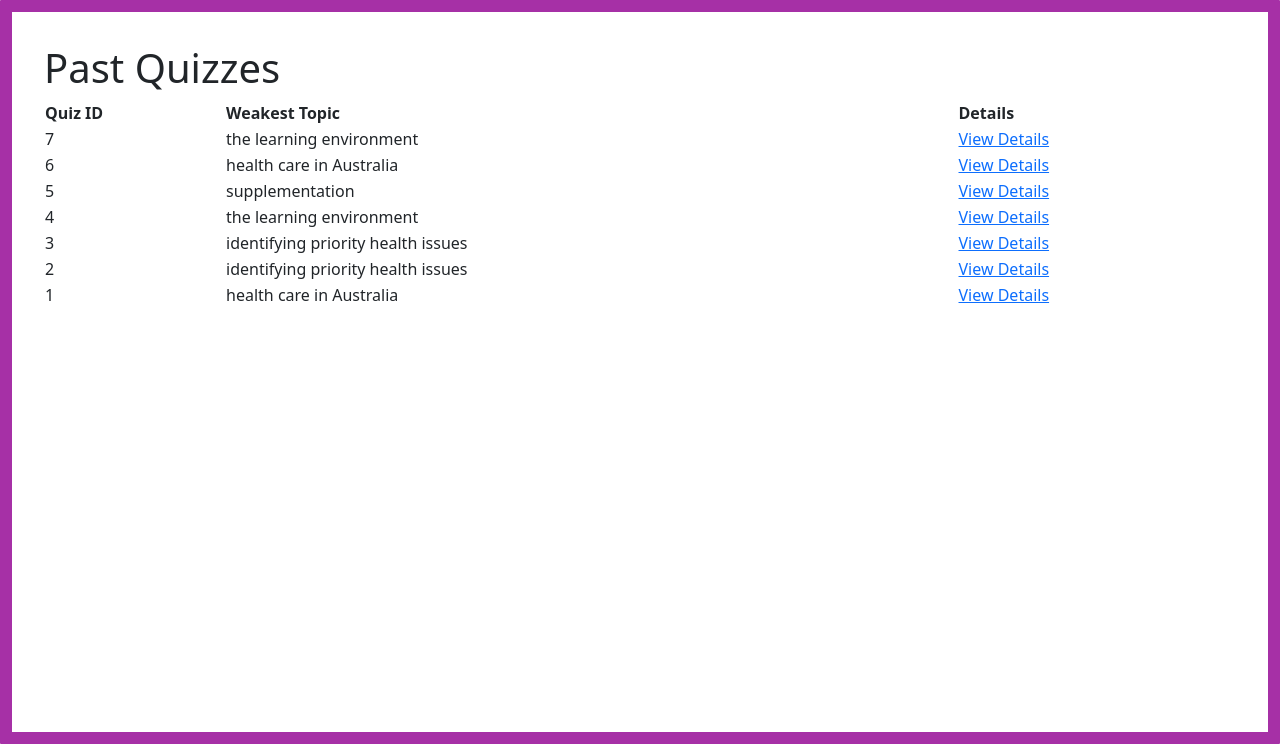
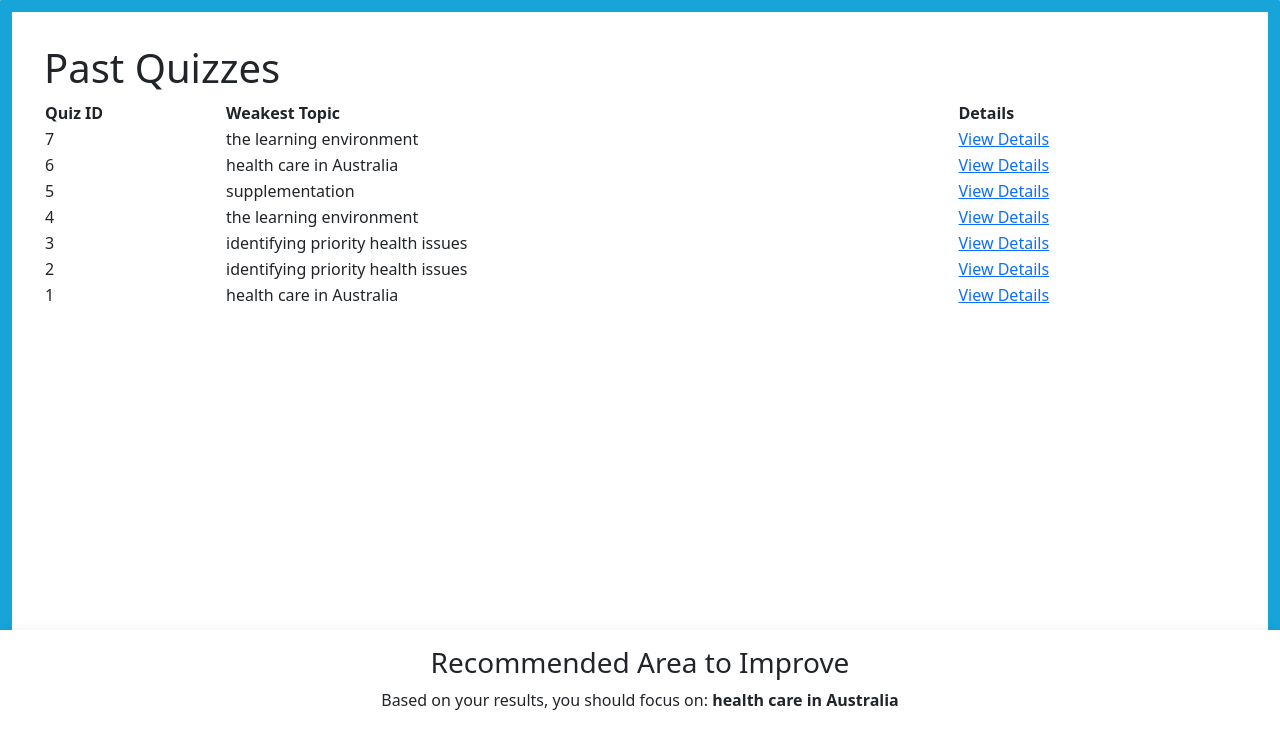
Before and after one commit to phoenixmolloy/Software-Engineering-Project-Part-1, a Flask app: page /past_results.html in a window 1280 px wide. Shown: the part 56-800 px from the top of the page. Run offline with Flask 3, Linux system fonts and the light colour scheme; data comes from the database, SQL or seed files in the repository; both versions use the stored data as it was after the commit; some libraries are stand-ins or nearby versions.

Commit message:
Added a recommended area to improve on based on past results and fixed up some formatting in style.css

```diff
--- a/main.py
+++ b/main.py
@@ -8,10 +8,9 @@ import requests
 from flask_wtf import CSRFProtect
 from flask_csp.csp import csp_header
 import logging
-
 import userManagement as dbHandler
 
-
+# Set up logging for CSP violations
 app_log = logging.getLogger(__name__)
 logging.basicConfig(
     filename="security_log.log",
@@ -82,7 +81,6 @@ def form():
 def csp_report():
     app.logger.critical(request.data.decode())
     return "done"
-
 
 
 @app.route("/PDHPE", methods=["GET", "POST"])
@@ -164,7 +162,8 @@ def pdhpe():
 @app.route("/past_results.html", methods=["GET"])
 def past_results():
     quizzes = dbHandler.get_quiz_summaries()
-    return render_template("past_results.html", quizzes=quizzes)
+    overall_weakest_topic = dbHandler.get_overall_weakest_topic()
+    return render_template("past_results.html", quizzes=quizzes, overall_weakest_topic=overall_weakest_topic)
 
 @app.route("/quiz_details/<int:quiz_id>", methods=["GET"])
 def quiz_details(quiz_id):
--- a/static/css/style.css
+++ b/static/css/style.css
@@ -2,7 +2,7 @@
 }
 body {
   .main-border {
-    border: 12px solid rgb(166, 48, 166);
+    border: 12px solid rgb(23, 164, 216);
     padding: 12px solid rgb(166, 48, 166);
     border-radius: 1px;
     margin: 0 auto;
@@ -41,13 +41,67 @@ body {
 }
 
 .custom-btn {
-  background-color: #e0e0e0 !important; /* light grey */
+  background-color: #f4f4f4 !important; /* light grey */
   color: #000 !important; /* black text */
   border: 1px solid #bdbdbd !important;
   font-family: "Times New Roman", serif !important;
+}
 .custom-btn:hover,
 .custom-btn:focus {
-  background-color: #d5d5d5 !important; /* slightly darker on hover */
+  background-color: #d7d7d7 !important; /* slightly darker on hover */
   color: #000 !important;
   font-family: "Times New Roman", serif !important;
 }
+
+.custom-btn2 {
+  background-color: #e0e0e0 !important;
+  color: #727272 !important;
+  border: 1px solid #bdbdbd !important;
+  font-family: "Times New Roman", serif !important;
+  font-size: 1.6em !important; /* Make text bigger */
+  padding: 0.75em 2em !important; /* Make button bigger */
+}
+.custom-btn2:hover,
+.custom-btn2:focus {
+  background-color: #b0b0b0 !important;
+  color: #515151 !important;
+  border: 1px solid #7c7c7c !important;
+  font-family: "Times New Roman", serif !important;
+  font-size: 1.6em !important;
+  padding: 0.75em 2em !important;
+}
+
+.custom-btn3 {
+  background-color: #f72323 !important;
+  color: #f14c4c !important;
+  border: 1px solid #2044c7 !important;
+  font-family: "Times New Roman", serif !important;
+  font-size: 1.6em !important; /* Make text bigger */
+  padding: 0.75em 2em !important; /* Make button bigger */
+}
+.custom-btn3:hover,
+.custom-btn3:focus {
+  background-color: #7ed770 !important;
+  color: #43ed18 !important;
+  border: 1px solid #fa1e1e !important;
+  font-family: "Times New Roman", serif !important;
+  font-size: 1.6em !important;
+  padding: 0.75em 2em !important;
+}
+
+.left-align {
+  text-align: left !important;
+  justify-content: flex-start !important;
+}
+
+.recommended-bottom {
+  position: fixed;
+  left: 0;
+  bottom: 0;
+  width: 100%;
+  background: #fff;
+  padding: 1em 0;
+  box-shadow: 0 -2px 8px rgba(0, 0, 0, 0.05);
+  text-align: center;
+  z-index: 100;
+}
--- a/templates/index.html
+++ b/templates/index.html
@@ -7,7 +7,7 @@
     <h2 class="">Subjects</h2>
   </div>
   <div class="input__wrapper">
-    <a href="{{ url_for('pdhpe') }}" class="btn btn-primary mb-3">PDHPE</a>
+    <a href="{{ url_for('pdhpe') }}" class="btn custom-btn2 m-4">PDHPE</a>
     <!-- <a href="" class="btn btn-primary mb-3">Physics</a>
     <a href="" class="btn btn-primary mb-3">Biology</a>
     <a href="" class="btn btn-primary mb-3">Chemistry</a>
@@ -18,7 +18,7 @@
     <div class="col">
       <a
         href="{{ url_for('past_results') }}"
-        class="btn btn-secondary mb-3 bottom-left-btn"
+        class="btn custom-btn mb-3 bottom-left-btn"
         >Past Results</a
       >
     </div>
--- a/templates/past_results.html
+++ b/templates/past_results.html
@@ -1,19 +1,4 @@
 {% extends 'layout.html' %} {% block content %}
-<!-- <div class="container">
-  <div class="row">
-    <h1 class="display-1">Quiz Results</h1>
-    <p>You got {{ correct }} out of {{ total }} correct!</p>
-    <div class="row">
-      <a href="{{ url_for('index') }}" class="btn btn-primary">Return Home</a>
-    </div>
-  </div>
-</div> -->
-<!DOCTYPE html>
-<html>
-  <head>
-    <title>Past Results</title>
-  </head>
-  <body>
 <h1>Past Quizzes</h1>
 <table>
   <tr>
@@ -33,6 +18,12 @@
   </tr>
   {% endfor %}
 </table>
-  </body>
-</html>
+<div class="recommended-bottom">
+  <h3>Recommended Area to Improve</h3>
+  <p>
+    {% if overall_weakest_topic != "None" %} Based on your results, you should
+    focus on: <strong>{{ overall_weakest_topic }}</strong>
+    {% else %} No recommendations yet. Keep practicing! {% endif %}
+  </p>
+</div>
 {% endblock %}
--- a/templates/quiz_details.html
+++ b/templates/quiz_details.html
@@ -37,7 +37,7 @@
           {% endfor %}
         </tbody>
       </table>
-      <a href="{{ url_for('past_results') }}" class="btn btn-secondary"
+      <a href="{{ url_for('past_results') }}" class="btn custom-btn3 mb-4"
         >Back to Past Results</a
       >
     </div>
--- a/userManagement.py
+++ b/userManagement.py
@@ -104,3 +104,18 @@ def get_quiz_details(quiz_id):
         })
     conn.close()
     return results
+
+def get_overall_weakest_topic():
+    conn = sql.connect("databaseFiles/database.db")
+    cursor = conn.cursor()
+    cursor.execute("""
+        SELECT topic, COUNT(*) as incorrect
+        FROM Quizzes
+        WHERE mark = 0
+        GROUP BY topic
+        ORDER BY incorrect DESC
+        LIMIT 1
+    """)
+    row = cursor.fetchone()
+    conn.close()
+    return row[0] if row else "None"
```
Also changed, not shown: templates/PDHPE.html (+4 -4 lines), templates/results.html (+6 -1 lines), databaseFiles/database.db, 2 other files. Lines whose indentation alone changed are shown as unchanged.
